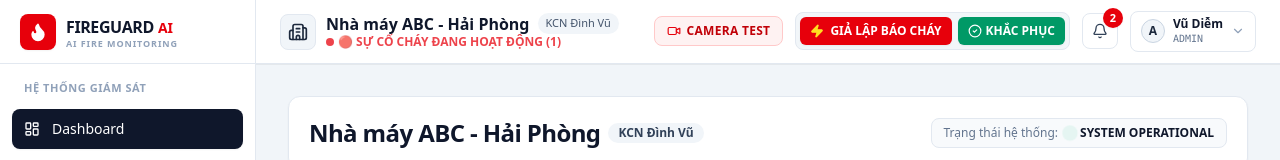
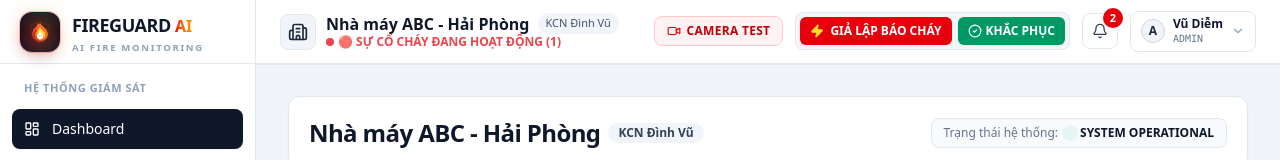
Before and after one commit to nminh-code/fireguard-ai, a React (Vite) app: page / in a window 1280 px wide. Shown: the top 160 px of the page. Built offline with nearby package versions, Linux system fonts and the light colour scheme.

Commit message:
checkpoint before antigravity

```diff
--- a/index.html
+++ b/index.html
@@ -3,6 +3,7 @@
   <head>
     <meta charset="UTF-8" />
     <meta name="viewport" content="width=device-width, initial-scale=1.0" />
+    <link rel="icon" type="image/svg+xml" href="/src/assets/logo.svg" />
     <title>FireGuard AI - Hệ Thống Giám Sát Cảnh Báo Cháy AI</title>
     <meta
       name="description"
--- /dev/null
+++ b/src/components/FireLogo.tsx
@@ -0,0 +1,222 @@
+import React from 'react';
+
+export interface FireLogoProps {
+  className?: string;
+  size?: number | string;
+  variant?: 'icon' | 'badge' | 'full';
+  styleVariant?: 'glow-badge' | 'flame-only' | 'shield';
+  animated?: boolean;
+}
+
+export const FireLogo: React.FC<FireLogoProps> = ({
+  className = '',
+  size = 38,
+  variant = 'full',
+  styleVariant = 'glow-badge',
+  animated = true,
+}) => {
+  const numericSize = typeof size === 'number' ? size : parseInt(String(size), 10) || 38;
+
+  const renderFlameSvg = () => (
+    <svg
+      viewBox="0 0 100 100"
+      fill="none"
+      xmlns="http://www.w3.org/2000/svg"
+      className="w-full h-full drop-shadow-[0_2px_10px_rgba(239,68,68,0.65)] overflow-visible"
+    >
+      <defs>
+        {/* Outer Flame Gradient */}
+        <linearGradient id="fireOuterGrad" x1="10%" y1="100%" x2="90%" y2="0%">
+          <stop offset="0%" stopColor="#B91C1C" />
+          <stop offset="35%" stopColor="#EF4444" />
+          <stop offset="75%" stopColor="#F97316" />
+          <stop offset="100%" stopColor="#FBBF24" />
+        </linearGradient>
+
+        {/* Inner Core Flame Gradient */}
+        <linearGradient id="fireInnerGrad" x1="20%" y1="100%" x2="80%" y2="10%">
+          <stop offset="0%" stopColor="#C2410C" />
+          <stop offset="45%" stopColor="#F59E0B" />
+          <stop offset="85%" stopColor="#FDE047" />
+          <stop offset="100%" stopColor="#FFFFFF" />
+        </linearGradient>
+
+        {/* AI Center Core Spark Gradient */}
+        <linearGradient id="fireSparkGrad" x1="0%" y1="0%" x2="100%" y2="100%">
+          <stop offset="0%" stopColor="#FFFFFF" />
+          <stop offset="100%" stopColor="#FEF08A" />
+        </linearGradient>
+
+        {/* Glow Filter */}
+        <filter id="fireGlowEffect" x="-20%" y="-20%" width="140%" height="140%">
+          <feGaussianBlur stdDeviation="2.5" result="blur" />
+          <feComposite in="SourceGraphic" in2="blur" operator="over" />
+        </filter>
+
+        {/* Tech Ring Accent Gradient */}
+        <linearGradient id="fireTechRingGrad" x1="0%" y1="0%" x2="100%" y2="100%">
+          <stop offset="0%" stopColor="#EF4444" stopOpacity="0.9" />
+          <stop offset="50%" stopColor="#F59E0B" stopOpacity="0.4" />
+          <stop offset="100%" stopColor="#06B6D4" stopOpacity="0.8" />
+        </linearGradient>
+      </defs>
+
+      {/* Tech Outer Shield Ring */}
+      <path
+        d="M50 6 L88 22 V52 C88 74 71 90 50 95 C29 90 12 74 12 52 V22 L50 6 Z"
+        fill="none"
+        stroke="url(#fireTechRingGrad)"
+        strokeWidth="2.5"
+        strokeDasharray="6 3"
+        className="opacity-50"
+      />
+
+      {/* Outer Flame Shadow / Base Aura */}
+      <path
+        d="M50 12
+           C54 20, 62 26, 69 32
+           C78 40, 84 50, 83 64
+           C81 80, 67 92, 50 92
+           C33 92, 19 80, 17 63
+           C16 48, 24 37, 32 29
+           C37 24, 41 18, 42 12
+           C44 20, 48 23, 50 12 Z"
+        fill="#7F1D1D"
+        opacity="0.3"
+      />
+
+      {/* Main Outer Flame Layer */}
+      <path
+        d="M50 12
+           C54 21, 62 26, 68 32
+           C77 40, 83 50, 82 63
+           C80 78, 66 90, 50 90
+           C34 90, 20 78, 18 62
+           C17 47, 25 37, 32 30
+           C37 25, 41 19, 42 12
+           C44 19, 48 22, 50 12 Z"
+        fill="url(#fireOuterGrad)"
+        filter="url(#fireGlowEffect)"
+      />
+
+      {/* Left Flame Wing Accent (adds 3D dynamic layer) */}
+      <path
+        d="M32 42
+           C25 50, 22 59, 25 68
+           C28 76, 36 82, 46 84
+           C35 81, 29 74, 29 65
+           C29 57, 34 50, 38 45
+           C35 45, 33 44, 32 42 Z"
+        fill="#991B1B"
+        opacity="0.75"
+      />
+
+      {/* Right Flame Crest Accent */}
+      <path
+        d="M68 42
+           C75 50, 78 59, 75 68
+           C72 76, 64 82, 54 84
+           C65 81, 71 74, 71 65
+           C71 57, 66 50, 62 45
+           C65 45, 67 44, 68 42 Z"
+        fill="#F97316"
+        opacity="0.85"
+      />
+
+      {/* Inner Vibrant Flame Layer */}
+      <path
+        d="M50 30
+           C54 37, 59 41, 64 46
+           C70 52, 73 60, 72 69
+           C70 78, 61 85, 50 85
+           C39 85, 30 78, 28 68
+           C27 58, 34 50, 40 44
+           C43 41, 45 36, 46 30
+           C48 35, 49 37, 50 30 Z"
+        fill="url(#fireInnerGrad)"
+      />
+
+      {/* Core Hotspot Flame Tip */}
+      <path
+        d="M50 45
+           C53 49, 56 53, 59 56
+           C63 61, 64 66, 63 71
+           C62 77, 57 81, 50 81
+           C43 81, 38 76, 37 70
+           C36 63, 41 58, 45 53
+           C47 50, 49 48, 50 45 Z"
+        fill="#FFFBEB"
+      />
+
+      {/* AI Intelligence Star/Diamond Core */}
+      <g className={animated ? 'animate-pulse' : ''}>
+        <polygon
+          points="50,54 53,62 61,62 55,67 57,75 50,70 43,75 45,67 39,62 47,62"
+          fill="url(#fireSparkGrad)"
+        />
+        {/* Core center dot */}
+        <circle cx="50" cy="65.5" r="2.5" fill="#EF4444" />
+      </g>
+
+      {/* AI Tech Orbit Nodes */}
+      <circle cx="50" cy="18" r="2.5" fill="#FDE68A" className="animate-ping" style={{ animationDuration: '3s' }} />
+      <circle cx="78" cy="38" r="2" fill="#F87171" />
+      <circle cx="22" cy="38" r="2" fill="#F87171" />
+      <line x1="50" y1="18" x2="50" y2="28" stroke="#FDE68A" strokeWidth="1" strokeDasharray="1 1" opacity="0.7" />
+    </svg>
+  );
+
+  return (
+    <div className={`inline-flex items-center gap-3 select-none ${className}`}>
+      {/* Icon Graphic */}
+      {styleVariant === 'flame-only' ? (
+        <div
+          className={`relative flex items-center justify-center transition-transform hover:scale-105 ${
+            animated ? 'group' : ''
+          }`}
+          style={{ width: numericSize, height: numericSize }}
+        >
+          {renderFlameSvg()}
+        </div>
+      ) : styleVariant === 'shield' ? (
+        <div
+          className={`relative flex items-center justify-center rounded-2xl bg-gradient-to-br from-red-950 via-slate-900 to-black p-2 shadow-xl ring-2 ring-red-500/40 transition-all hover:scale-105 hover:ring-red-400 ${
+            animated ? 'group' : ''
+          }`}
+          style={{ width: numericSize, height: numericSize }}
+        >
+          <div className="absolute inset-0 rounded-2xl bg-gradient-to-tr from-red-600/40 via-amber-500/20 to-transparent blur-md opacity-80 group-hover:opacity-100 transition-opacity" />
+          <div className="relative z-10 w-full h-full">{renderFlameSvg()}</div>
+        </div>
+      ) : (
+        /* glow-badge (Default) */
+        <div
+          className={`relative flex items-center justify-center rounded-xl bg-gradient-to-b from-slate-900 via-slate-950 to-slate-900 p-2 shadow-lg ring-1 ring-red-500/30 transition-all hover:scale-105 hover:shadow-red-900/30 ${
+            animated ? 'group' : ''
+          }`}
+          style={{ width: numericSize, height: numericSize }}
+        >
+          <div className="absolute inset-0 rounded-xl bg-gradient-to-tr from-red-600/30 via-orange-500/25 to-amber-300/20 blur-sm opacity-80 group-hover:opacity-100 transition-opacity" />
+          <div className="relative z-10 w-full h-full">{renderFlameSvg()}</div>
+        </div>
+      )}
+
+      {/* Typography for 'full' variant */}
+      {variant === 'full' && (
+        <div className="flex flex-col text-left">
+          <div className="flex items-baseline gap-1 leading-none">
+            <span className="font-black tracking-tight text-slate-900 text-lg">
+              FIREGUARD
+            </span>
+            <span className="font-extrabold text-transparent bg-clip-text bg-gradient-to-r from-red-600 via-orange-500 to-amber-500 text-base">
+              AI
+            </span>
+          </div>
+          <span className="text-[9.5px] font-bold tracking-[0.18em] text-slate-400 uppercase leading-none mt-1">
+            AI FIRE MONITORING
+          </span>
+        </div>
+      )}
+    </div>
+  );
+};
--- a/src/components/Sidebar.tsx
+++ b/src/components/Sidebar.tsx
@@ -1,6 +1,7 @@
 import React from 'react';
 import { NavLink, useNavigate } from 'react-router-dom';
 import { UserRole } from '../types';
+import { FireLogo } from './FireLogo';
 import {
   LayoutDashboard,
   Cctv,
@@ -74,24 +75,13 @@ export const Sidebar: React.FC<SidebarProps> = ({
         {/* Brand Header */}
         <div className="flex h-16 items-center justify-between border-b border-slate-200 px-5">
           <div
-            className="flex items-center gap-2.5 cursor-pointer"
+            className="flex items-center cursor-pointer"
             onClick={() => {
               navigate('/');
               onClose();
             }}
           >
-            <div className="flex h-9 w-9 items-center justify-center rounded-lg bg-red-600 text-white shadow-xs">
-              <Flame className="h-5 w-5 fill-white" />
-            </div>
-            <div>
-              <div className="flex items-baseline gap-1">
-                <span className="font-black tracking-tight text-slate-900 text-base">FIREGUARD</span>
-                <span className="font-bold text-red-600 text-sm">AI</span>
-              </div>
-              <div className="text-[9px] font-bold tracking-widest text-slate-400 uppercase leading-none">
-                AI FIRE MONITORING
-              </div>
-            </div>
+            <FireLogo variant="full" size={40} styleVariant="glow-badge" />
           </div>
 
           <button
--- a/src/components/Topbar.tsx
+++ b/src/components/Topbar.tsx
@@ -1,6 +1,7 @@
 import React, { useState, useEffect } from 'react';
 import { useNavigate, useLocation } from 'react-router-dom';
 import { User, UserRole, Notification, DashboardStats } from '../types';
+import { FireLogo } from './FireLogo';
 import { authService } from '../services/authService';
 import { notificationService } from '../services/notificationService';
 import { incidentService } from '../services/incidentService';
@@ -95,7 +96,10 @@ export const Topbar: React.FC<TopbarProps> = ({ onToggleSidebar, currentUser, on
         </button>
 
         <div className="flex items-center gap-2.5">
-          <div className="flex h-9 w-9 items-center justify-center rounded-lg bg-slate-100 text-slate-700 border border-slate-200">
+          <div className="lg:hidden shrink-0">
+            <FireLogo variant="icon" size={32} styleVariant="glow-badge" />
+          </div>
+          <div className="hidden lg:flex h-9 w-9 items-center justify-center rounded-lg bg-slate-100 text-slate-700 border border-slate-200">
             <Building2 className="h-5 w-5 text-slate-800" />
           </div>
           <div>
```
Also changed, not shown: src/assets/logo.svg (added).
